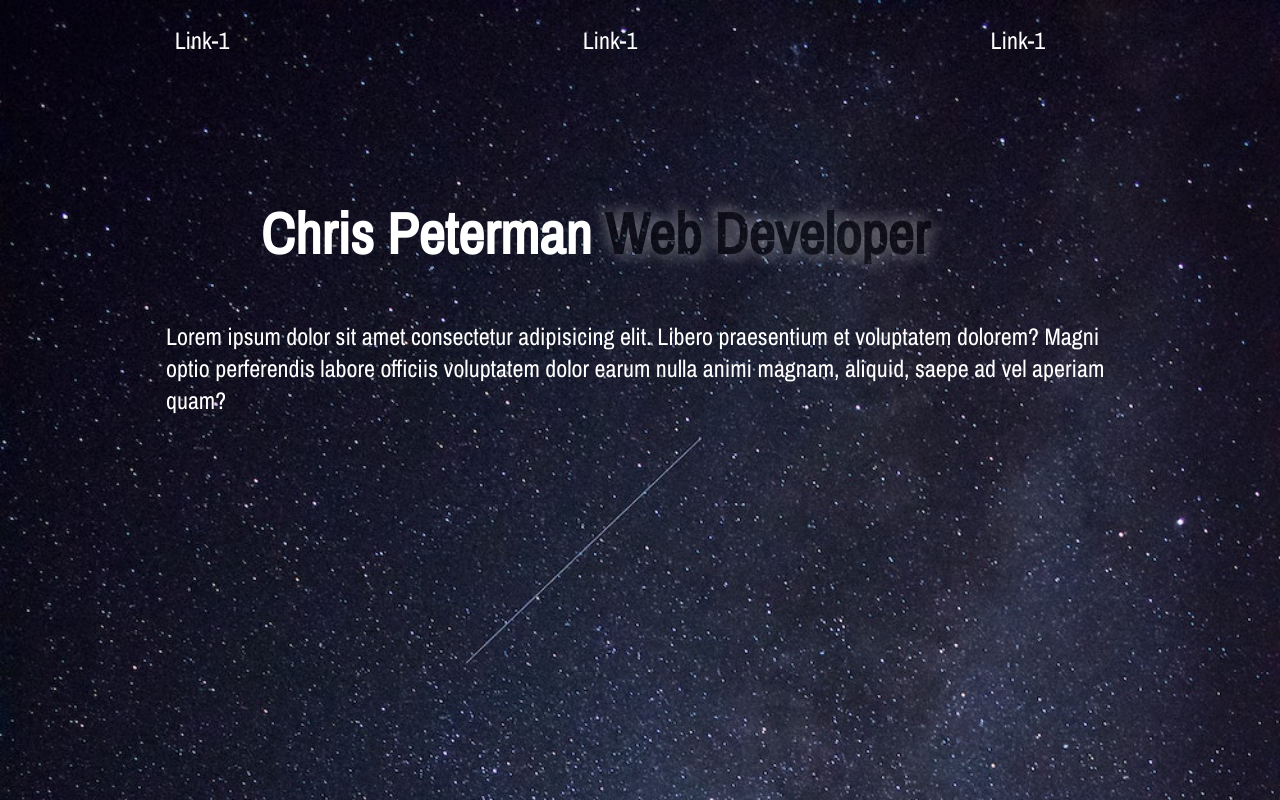
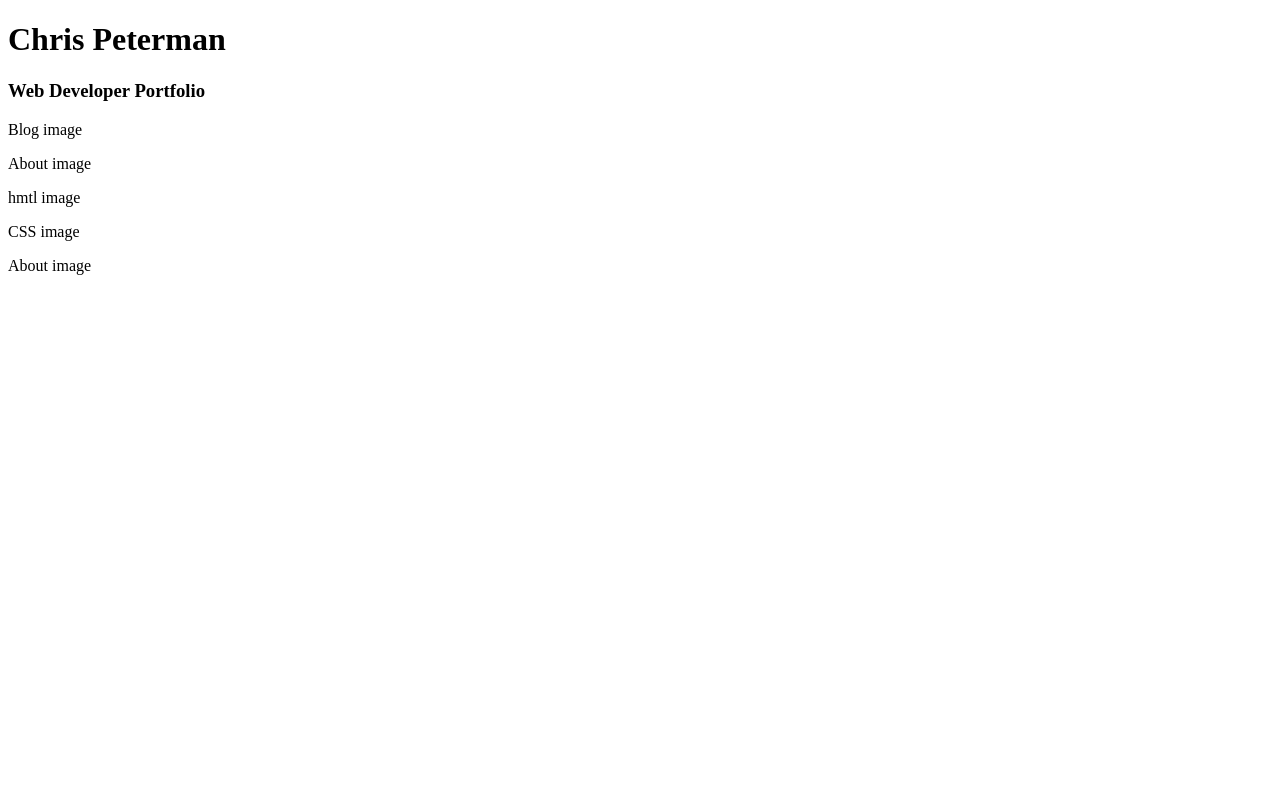
Before and after one commit to p0pkern/p0pkern.github.io, a plain HTML site: page index.html in a window 1280 px wide. Drawn offline with nearby package versions, Linux system fonts and the light colour scheme.

Commit message:
Redesign content

```diff
--- a/css/index.css
+++ b/css/index.css
@@ -1,73 +1,11 @@
-body {
-    background-image: url("../img/index/space_background.jpg");
-    background-repeat: no-repeat;
-    background-size: cover;
-    font-family: 'Archivo Narrow', sans-serif;
-    color: white;
-    font-size: 1.5em;
+/* Pallette
+#2E1114 - Dark Purple
+#501B1D - Purple/Red
+#64485C - Medium Purple
+#83677B - Light Purple
+#ADADAD - Light Gray
+*/
 
+*, *:before, *:after {
+    box-sizing: border-box;
 }
-
-/* Navigation bar  */
-
-.nav-bar ul {
-    display: flex;
-    align-items: center;
-    flex-direction: row;
-    align-content: space-between;
-    list-style: none;
-}
-
-.nav-bar ul li {
-    padding-right: 100px;
-    margin: auto;
-}
-
-.nav-bar ul li a {
-    color: inherit;
-    text-decoration: none;
-
-}
-
-/* Heading */
-
-.container {
-    margin: auto;
-    height: 75%;
-    width: 60%;
-    padding: 10px;
-    padding-top: 75px;
-    font-size: 1.2em;
-}
-
-.title span {
-    color: black;
-    opacity: 0;
-}
-
-.blink-me {
-    animation: blinker 15s linear infinite;
-}
-
-@keyframes blinker {
-    15% {
-        opacity: .5;
-        text-shadow: 2px 2px 10px rgba(255, 255, 255, 1),
-                     -2px -2px 10px rgba(255, 255, 255, 1);
-      }
-      30% {
-        text-shadow: 2px 2px 4px rgba(255, 255, 255, .7),
-                     -2px -2px 4px rgba(255, 255, 255, .7);
-      }
-      50% {
-        text-shadow: 20px 20px 50px rgba(255, 255, 255, .5),
-                     -20px -20px 50px rgba(255, 255, 255, .5);
-      }
-}
-
-/* tag line */
-
-.tag-line {
-    width: 75%;
-    margin: auto;
-}
--- a/index.html
+++ b/index.html
@@ -10,23 +10,18 @@
     <title>Document</title>
 </head>
 <body>
+    <!--Top heading-->
+    <div class="heading-box"></div>
+    <div class="name"><h1>Chris Peterman</h1></div>
+    <div class="sub-heading"><h3>Web Developer Portfolio</h3></div>
 
-    <!-- Horizantal Navigation Bar -->
-    <nav class="nav-bar">
-    <ul>
-        <li><a href="index.html">Link-1</a></li>
-        <li><a href="index.html">Link-1</a></li>
-        <li><a href="index.html">Link-1</a></li>
-    </ul>
-    </nav>
+    <!--Lowe left navigation-->
+    <div><p>Blog image</p></div>
+    <div><p>About image</p></div>
 
-    <div class="container">
-    <h1 class="title">Chris Peterman <span class="blink-me">Web Developer</span></h1>
-    </div>
-
-    <p class="tag-line">
-        Lorem ipsum dolor sit amet consectetur adipisicing elit. Libero praesentium et voluptatem dolorem? Magni optio perferendis labore officiis voluptatem dolor earum nulla animi magnam, aliquid, saepe ad vel aperiam quam?
-    </p>
-
+    <!--Right hand side images-->
+    <div><p>hmtl image</p></div>
+    <div><p>CSS image</p></div>
+    <div><p>About image</p></div>
 </body>
 </html>
```
Also changed, not shown: img/index/space_background.jpg (deleted), pages/about.html (added), pages/blog.html (added).
